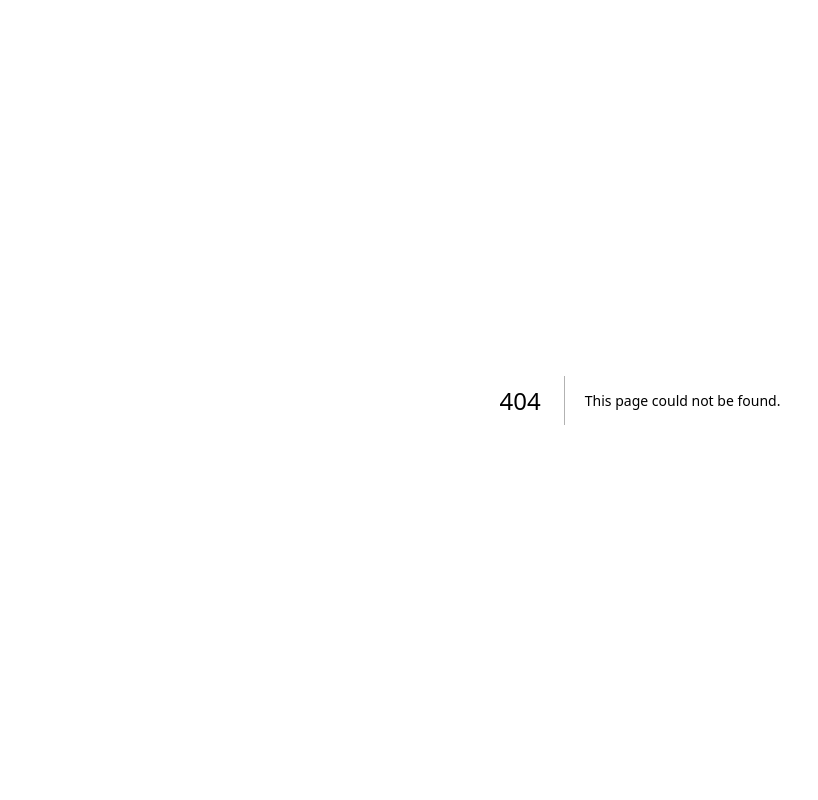
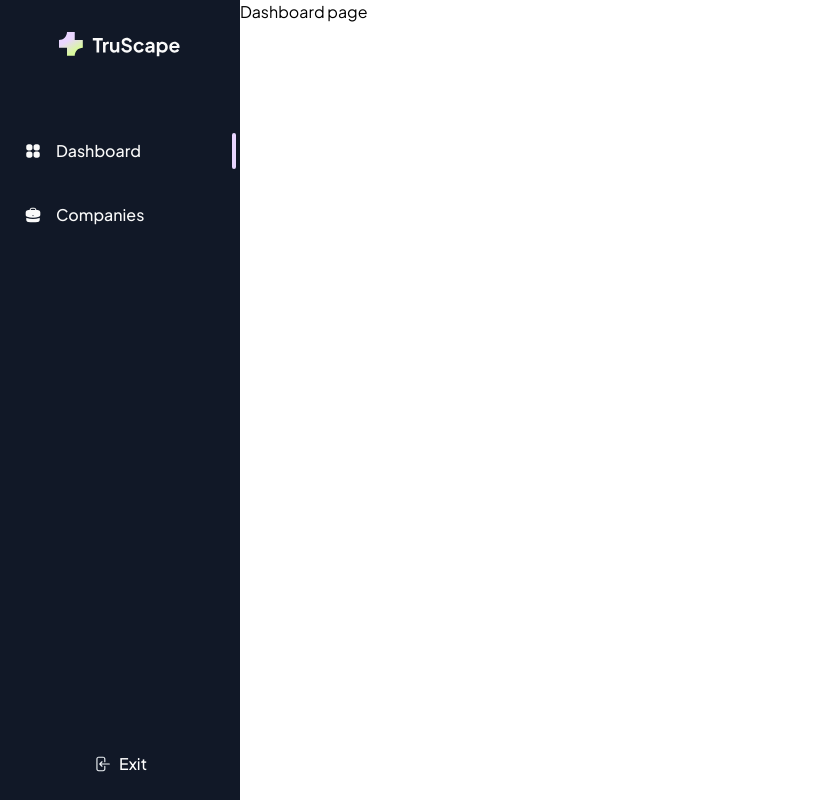
Before and after one commit to Oleksandr-Zhunkin/crm-panel, a Next.js app: page /dashboard in a window 1280 px wide. Before the commit this address had no page. Shown: the whole page, without its empty margins (0-818 px from the left). Built offline with nearby package versions, Linux system fonts and the light colour scheme.

Commit message:
add navigation link and useRouter

```diff
--- a/src/app/(admin)/companies/[id]/layout.tsx
+++ /dev/null
@@ -1,17 +0,0 @@
-import React from 'react';
-import Sidebar from '../../components/Sidebar';
-
-export interface LayoutProps {
-  children?: React.ReactNode;
-}
-
-const layout = ({ children }: LayoutProps) => {
-  return (
-    <>
-      <Sidebar />
-      <div className="ml-60">{children}</div>
-    </>
-  );
-};
-
-export default layout;
--- /dev/null
+++ b/src/app/(admin)/dashboard/page.tsx
@@ -0,0 +1,7 @@
+import React from 'react';
+
+const page = () => {
+  return <h1>Dashboard page</h1>;
+};
+
+export default page;
--- a/src/app/(admin)/dashboard/Layout.tsx
+++ b/src/app/(admin)/layout.tsx
@@ -1,15 +1,17 @@
 import React from 'react';
-import Sidebar from '../../components/Sidebar';
+import Sidebar from '../components/Sidebar';
 
 export interface LayoutProps {
-  children: React.ReactNode;
+  children?: React.ReactNode;
 }
 
-export default function Layout({ children }: LayoutProps) {
+const layout = ({ children }: LayoutProps) => {
   return (
     <>
       <Sidebar />
       <div className="ml-60">{children}</div>
     </>
   );
-}
+};
+
+export default layout;
--- a/src/app/components/Sidebar.tsx
+++ b/src/app/components/Sidebar.tsx
@@ -1,10 +1,17 @@
+'use client';
+
 import React from 'react';
 import Image from 'next/image';
 import SidebarItem from './SidebarItem';
+import { usePathname, useRouter } from 'next/navigation';
 
-export interface SidebarProps {}
+export default function Sidebar() {
+  const router = useRouter();
+  const pathname = usePathname();
 
-export default function Sidebar({}: SidebarProps) {
+  const handleExitClick = () => {
+    router.push('/');
+  };
   return (
     <aside className="fixed top-0 left-0 z-40 w-60 h-screen">
       <div className="flex flex-col h-full overflow-y-auto bg-gray-900">
@@ -17,6 +24,7 @@
         />
         <ul className="space-y-7">
           <SidebarItem
+            current={pathname === '/dashboard'}
             pathname="/dashboard"
             src="/icons/squares.svg"
             alt="dashboard icon"
@@ -24,6 +32,7 @@
             Dashboard
           </SidebarItem>
           <SidebarItem
+            current={pathname === '/companies'}
             pathname="/companies"
             src="/icons/briefcase.svg"
             alt="companies icon"
@@ -31,7 +40,10 @@
             Companies
           </SidebarItem>
         </ul>
-        <button className="flex items-center gap-2 p-6 mt-auto mx-auto">
+        <button
+          onClick={handleExitClick}
+          className="flex items-center gap-2 p-6 mt-auto mx-auto"
+        >
           <Image
             width={18}
             height={18}
--- a/src/app/components/SidebarItem.tsx
+++ b/src/app/components/SidebarItem.tsx
@@ -1,7 +1,10 @@
 import React from 'react';
 import Image from 'next/image';
+import Link from 'next/link';
+import clsx from 'clsx';
 
 export interface SidebarItemProps {
+  current?: boolean;
   pathname: string;
   src: string;
   alt: string;
@@ -9,6 +12,7 @@
 }
 
 export default function SidebarItem({
+  current,
   pathname,
   src,
   alt,
@@ -16,10 +20,17 @@
 }: SidebarItemProps) {
   return (
     <li>
-      <a href={pathname} className="flex items-center h-9 mx-1 gap-3.5">
+      <Link
+        href={pathname}
+        className={clsx(
+          'flex items-center h-9 mx-1 gap-3.5',
+          current &&
+            'after:h-full after:ml-auto after:border-2 after:border-purple-200 after:rounded-sm',
+        )}
+      >
         <Image className="ml-5" width={18} height={18} src={src} alt={alt} />
         <span className="font-medium text-zinc-50">{children}</span>
-      </a>
+      </Link>
     </li>
   );
 }
--- a/tsconfig.json
+++ b/tsconfig.json
@@ -17,6 +17,7 @@
         "name": "next"
       }
     ],
+    "baseUrl": ".",
     "paths": {
       "@/app/*": ["src/*"]
     }
```
Also changed, not shown: src/app/(admin)/companies/page.tsx (+7 -7 lines).
